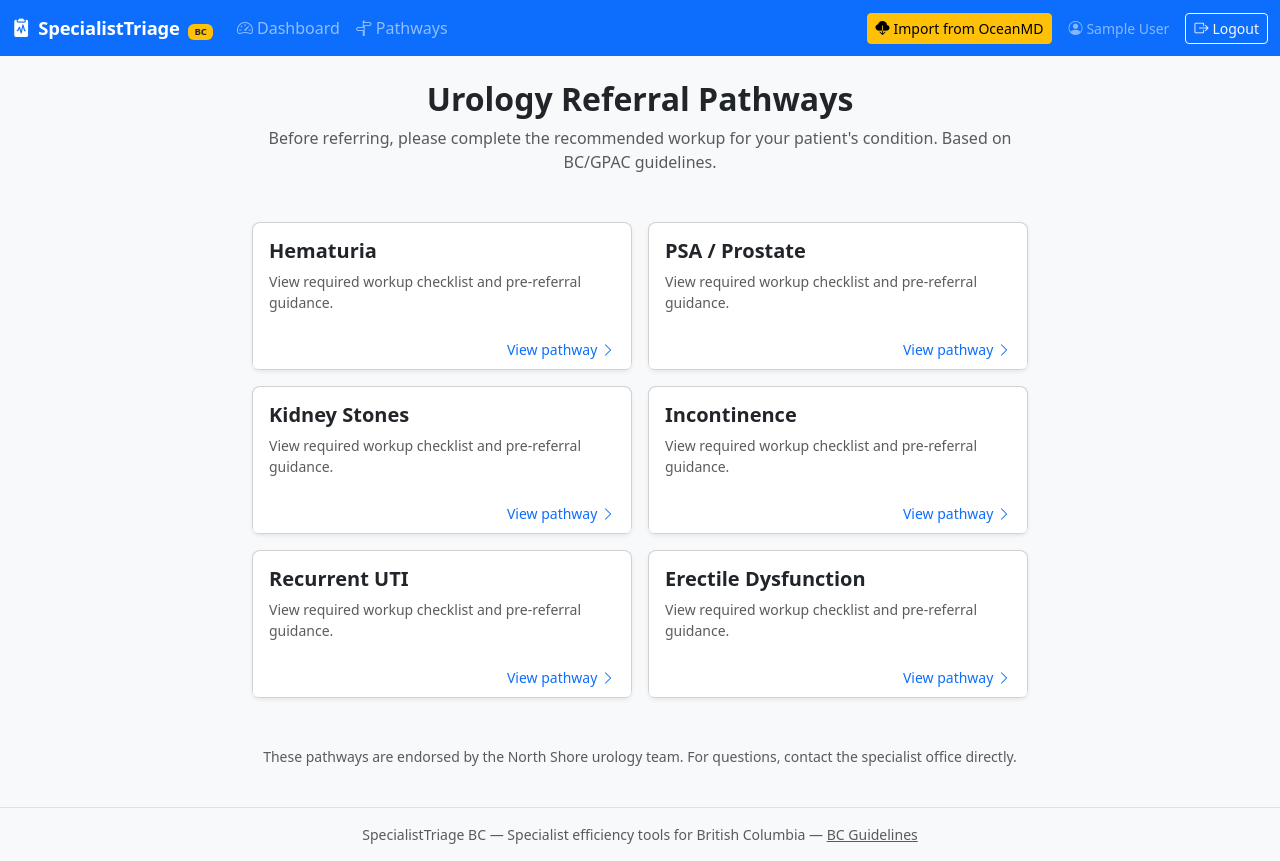
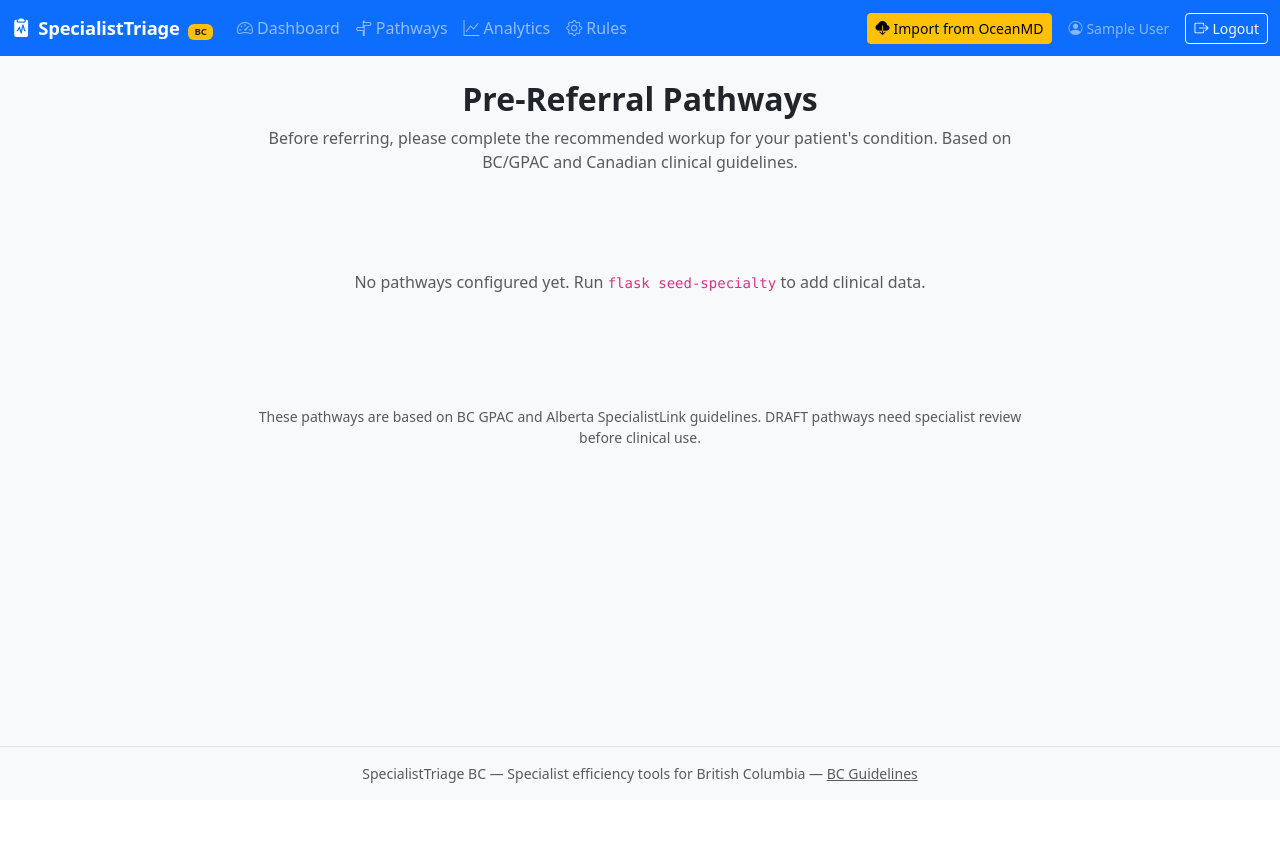
Before and after one commit to rsingla92/specialisttriage, a Flask app: page /pathways in a window 1280 px wide. After the commit the page ends 783 px from the top, so only its background shows below. Run offline with Flask 3, Linux system fonts and the light colour scheme; the visitor is signed in with stand-in values (Sample User, id 1); some libraries are stand-ins or nearby versions.

Commit message:
feat: multi-specialty pathways, blueprint registration, nav updates
Refactor pathways to load from DB with specialty/category routing.
Legacy /pathways/<cat> redirects to /pathways/urology/<cat>.
Register analytics, admin blueprints. Add Analytics and Rules nav links.
Add seed-specialty CLI command.

```diff
--- a/app/__init__.py
+++ b/app/__init__.py
@@ -48,6 +48,8 @@
     from app.routes.api import api_bp
     from app.routes.templates import templates_bp
     from app.routes.pathways import pathways_bp
+    from app.routes.analytics import analytics_bp
+    from app.routes.admin import admin_bp
 
     app.register_blueprint(auth_bp)
     app.register_blueprint(referrals_bp, url_prefix="/referrals")
@@ -55,5 +57,7 @@
     app.register_blueprint(api_bp, url_prefix="/api")
     app.register_blueprint(templates_bp, url_prefix="/templates")
     app.register_blueprint(pathways_bp)
+    app.register_blueprint(analytics_bp)
+    app.register_blueprint(admin_bp, url_prefix="/admin")
 
     return app
--- a/app/routes/pathways.py
+++ b/app/routes/pathways.py
@@ -1,115 +1,55 @@
-"""Public FP pre-referral pathway pages."""
+"""Public FP pre-referral pathway pages. Loads content from DB when available."""
 from flask import Blueprint, render_template, abort
-from app.models import VALID_CATEGORIES
-from app.services.triage_engine import CATEGORY_REQUIRED_WORKUP
+from app.models import Specialty, ClinicalCategory
 
 pathways_bp = Blueprint("pathways", __name__)
-
-# Category display names
-_CATEGORY_LABELS = {
-    "hematuria": "Hematuria",
-    "psa_prostate": "PSA / Prostate",
-    "stones": "Kidney Stones",
-    "incontinence": "Incontinence",
-    "uti_recurrent": "Recurrent UTI",
-    "erectile_dysfunction": "Erectile Dysfunction",
-}
-
-# Pre-referral guidance per category
-_PRE_REFERRAL_GUIDANCE = {
-    "hematuria": {
-        "consider_before": [
-            "Treat UTI if culture positive, recheck in 6 weeks",
-            "Assess medication causes (anticoagulants, NSAIDs)",
-            "If microscopic only + normal imaging + age <40: monitor",
-        ],
-        "refer_if": (
-            "Visible hematuria persisting after UTI treatment, abnormal imaging, "
-            "age >40 with persistent microscopic hematuria, or any suspicion of malignancy."
-        ),
-    },
-    "psa_prostate": {
-        "consider_before": [
-            "Repeat PSA in 6-8 weeks if initial value is mildly elevated",
-            "Rule out UTI, recent ejaculation, or prostatitis as cause",
-            "Assess life expectancy and patient preferences for screening",
-        ],
-        "refer_if": (
-            "PSA consistently elevated (>4.0 or rising trend), abnormal DRE, "
-            "or patient/family history concerning for prostate cancer."
-        ),
-    },
-    "stones": {
-        "consider_before": [
-            "Trial of medical expulsive therapy for stones <10mm",
-            "Ensure adequate hydration and pain management",
-            "Strain urine for stone analysis if passed",
-        ],
-        "refer_if": (
-            "Stone >10mm, obstructing stone with infection, recurrent stones, "
-            "or stones requiring intervention."
-        ),
-    },
-    "incontinence": {
-        "consider_before": [
-            "Trial of pelvic floor exercises for 3 months",
-            "Review medications that may contribute",
-            "Trial of bladder training for urge incontinence",
-        ],
-        "refer_if": (
-            "Failed conservative management after 3 months, "
-            "associated prolapse, neurological symptoms, or surgical candidate."
-        ),
-    },
-    "uti_recurrent": {
-        "consider_before": [
-            "Confirm recurrence with urine C&S (not just symptoms)",
-            "Trial of prophylactic measures (cranberry, hygiene counselling)",
-            "Consider low-dose antibiotic prophylaxis",
-        ],
-        "refer_if": (
-            "3+ culture-confirmed UTIs in 12 months despite prophylaxis, "
-            "male patient with recurrent UTI, or suspected anatomical cause."
-        ),
-    },
-    "erectile_dysfunction": {
-        "consider_before": [
-            "Assess cardiovascular risk factors (ED may be early marker)",
-            "Trial of PDE5 inhibitor if no contraindications",
-            "Screen for depression, medication side effects, hormonal causes",
-        ],
-        "refer_if": (
-            "Failed PDE5 inhibitor trial, suspected Peyronie's disease, "
-            "penile trauma, or secondary cause suspected."
-        ),
-    },
-}
 
 
 @pathways_bp.route("/pathways")
 def index():
-    """List all available pre-referral pathways."""
-    categories = [
-        {"slug": slug, "label": label}
-        for slug, label in _CATEGORY_LABELS.items()
-    ]
-    return render_template("pathways/index.html", categories=categories)
+    """List all specialties with their pathway categories."""
+    specialties = Specialty.query.filter_by(is_active=True).all()
+    spec_data = []
+    for s in specialties:
+        cats = (
+            ClinicalCategory.query
+            .filter_by(specialty_id=s.id, is_active=True)
+            .order_by(ClinicalCategory.priority_order)
+            .all()
+        )
+        if cats:
+            spec_data.append({"specialty": s, "categories": cats})
+
+    return render_template("pathways/index.html", specialties=spec_data)
 
 
-@pathways_bp.route("/pathways/<category>")
-def pathway(category):
+@pathways_bp.route("/pathways/<specialty_slug>/<category_slug>")
+def pathway(specialty_slug, category_slug):
     """Show the pre-referral pathway for a specific clinical category."""
-    if category not in VALID_CATEGORIES or category == "other":
-        abort(404)
+    specialty = Specialty.query.filter_by(slug=specialty_slug, is_active=True).first_or_404()
+    category = ClinicalCategory.query.filter_by(
+        specialty_id=specialty.id, slug=category_slug, is_active=True,
+    ).first_or_404()
 
-    workup_items = CATEGORY_REQUIRED_WORKUP.get(category, [])
-    guidance = _PRE_REFERRAL_GUIDANCE.get(category, {})
+    workup_items = category.workup_items
+    guidance = category.guidance
 
     return render_template(
         "pathways/pathway.html",
+        specialty=specialty,
         category=category,
-        label=_CATEGORY_LABELS.get(category, category),
+        label=category.display_name,
         workup_items=workup_items,
-        consider_before=guidance.get("consider_before", []),
-        refer_if=guidance.get("refer_if", ""),
+        consider_before=guidance.consider_before if guidance else [],
+        refer_if=guidance.refer_if if guidance else "",
+        source=guidance.source if guidance else None,
     )
+
+
+# Legacy route: redirect /pathways/<category> to /pathways/urology/<category>
+@pathways_bp.route("/pathways/<category_slug>")
+def pathway_legacy(category_slug):
+    """Backward-compatible route for urology pathways."""
+    from flask import redirect, url_for
+    return redirect(url_for("pathways.pathway",
+                            specialty_slug="urology", category_slug=category_slug))
--- a/app/templates/base.html
+++ b/app/templates/base.html
@@ -31,6 +31,16 @@
         <li class="nav-item">
           <a class="nav-link" href="{{ url_for('pathways.index') }}">
             <i class="bi bi-signpost-split me-1"></i>Pathways
+          </a>
+        </li>
+        <li class="nav-item">
+          <a class="nav-link" href="{{ url_for('analytics.index') }}">
+            <i class="bi bi-graph-up me-1"></i>Analytics
+          </a>
+        </li>
+        <li class="nav-item">
+          <a class="nav-link" href="{{ url_for('admin.rules_list') }}">
+            <i class="bi bi-gear me-1"></i>Rules
           </a>
         </li>
       </ul>
--- a/app/templates/pathways/index.html
+++ b/app/templates/pathways/index.html
@@ -4,17 +4,29 @@
 {% block content %}
 <div class="container" style="max-width: 800px;">
   <div class="text-center mb-5">
-    <h1 class="h2 fw-bold">Urology Referral Pathways</h1>
-    <p class="text-muted">Before referring, please complete the recommended workup for your patient's condition. Based on BC/GPAC guidelines.</p>
+    <h1 class="h2 fw-bold">Pre-Referral Pathways</h1>
+    <p class="text-muted">Before referring, please complete the recommended workup for your patient's condition. Based on BC/GPAC and Canadian clinical guidelines.</p>
   </div>
 
-  <div class="row g-3">
-    {% for cat in categories %}
+  {% for spec in specialties %}
+  <h3 class="fw-bold mb-3 mt-4">{{ spec.specialty.name }}
+    {% if spec.specialty.description and 'DRAFT' in spec.specialty.description %}
+      <span class="badge bg-warning text-dark ms-1 fs-6">DRAFT</span>
+    {% endif %}
+  </h3>
+  <div class="row g-3 mb-4">
+    {% for cat in spec.categories %}
     <div class="col-md-6">
-      <a href="{{ url_for('pathways.pathway', category=cat.slug) }}" class="card text-decoration-none h-100 shadow-sm">
+      <a href="{{ url_for('pathways.pathway', specialty_slug=spec.specialty.slug, category_slug=cat.slug) }}"
+         class="card text-decoration-none h-100 shadow-sm">
         <div class="card-body">
-          <h5 class="card-title fw-bold text-dark">{{ cat.label }}</h5>
-          <p class="card-text text-muted small mb-0">View required workup checklist and pre-referral guidance.</p>
+          <h5 class="card-title fw-bold text-dark">{{ cat.display_name }}</h5>
+          <p class="card-text text-muted small mb-0">
+            {{ cat.workup_items|length }} workup items.
+            {% if cat.guidance and cat.guidance.source %}
+              <br><i class="bi bi-book me-1"></i>{{ cat.guidance.source }}
+            {% endif %}
+          </p>
         </div>
         <div class="card-footer bg-white border-0 text-end">
           <span class="text-primary small">View pathway <i class="bi bi-chevron-right"></i></span>
@@ -23,11 +35,18 @@
     </div>
     {% endfor %}
   </div>
+  {% endfor %}
+
+  {% if not specialties %}
+  <div class="text-center py-5">
+    <p class="text-muted">No pathways configured yet. Run <code>flask seed-specialty</code> to add clinical data.</p>
+  </div>
+  {% endif %}
 
   <div class="text-center mt-5">
     <p class="text-muted small">
-      These pathways are endorsed by the North Shore urology team.
-      For questions, contact the specialist office directly.
+      These pathways are based on BC GPAC and Alberta SpecialistLink guidelines.
+      DRAFT pathways need specialist review before clinical use.
     </p>
   </div>
 </div>
--- a/run.py
+++ b/run.py
@@ -1,7 +1,11 @@
 """Application entry point."""
 import os
 from app import create_app, db
-from app.models import User, Referral, TriageResult, Feedback, ResponseTemplate, BatchAction
+from app.models import (
+    User, Referral, TriageResult, Feedback, ResponseTemplate, BatchAction,
+    Specialty, ClinicalCategory, CategoryKeyword, WorkupItem, WorkupKeyword,
+    PriorityKeyword, PathwayGuidance, TriageConfig,
+)
 
 app = create_app(os.environ.get("FLASK_ENV", "default"))
 
@@ -10,7 +14,8 @@
 def make_shell_context():
     return {"db": db, "User": User, "Referral": Referral,
             "TriageResult": TriageResult, "Feedback": Feedback,
-            "ResponseTemplate": ResponseTemplate, "BatchAction": BatchAction}
+            "ResponseTemplate": ResponseTemplate, "BatchAction": BatchAction,
+            "Specialty": Specialty, "ClinicalCategory": ClinicalCategory}
 
 
 @app.cli.command("seed-demo")
@@ -90,6 +95,13 @@
     print(f"Created {created} default template(s) ({len(defaults) - created} already existed).")
 
 
+@app.cli.command("seed-specialty")
+def seed_specialty_cmd():
+    """Seed all specialties with their clinical rules from built-in data."""
+    from app.services.specialty_seeder import seed_all_specialties
+    seed_all_specialties(db)
+
+
 if __name__ == "__main__":
     debug = os.environ.get("FLASK_DEBUG", "0") == "1"
     app.run(debug=debug)
```
Also changed, not shown: app/templates/pathways/pathway.html (+8 -4 lines).
